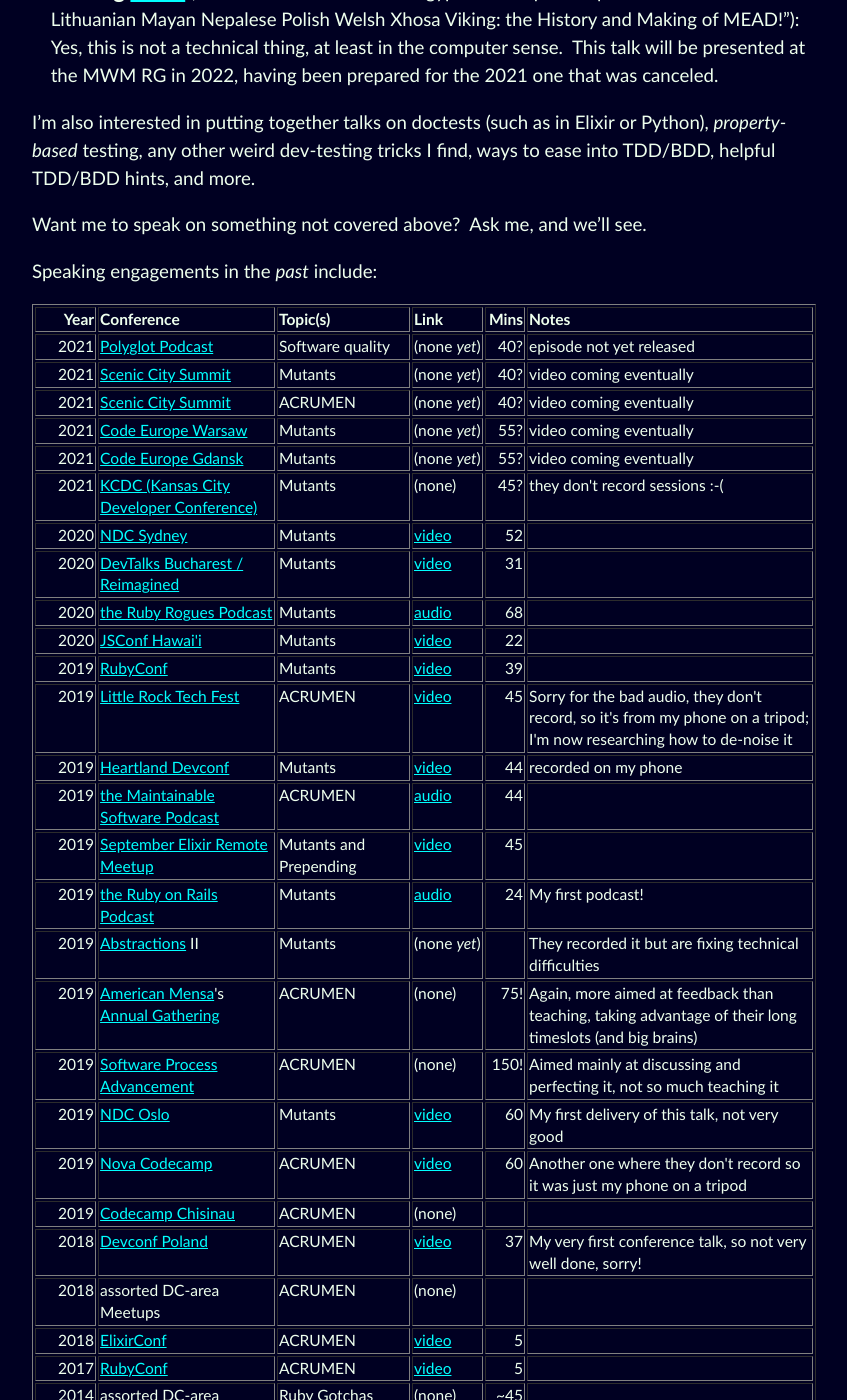
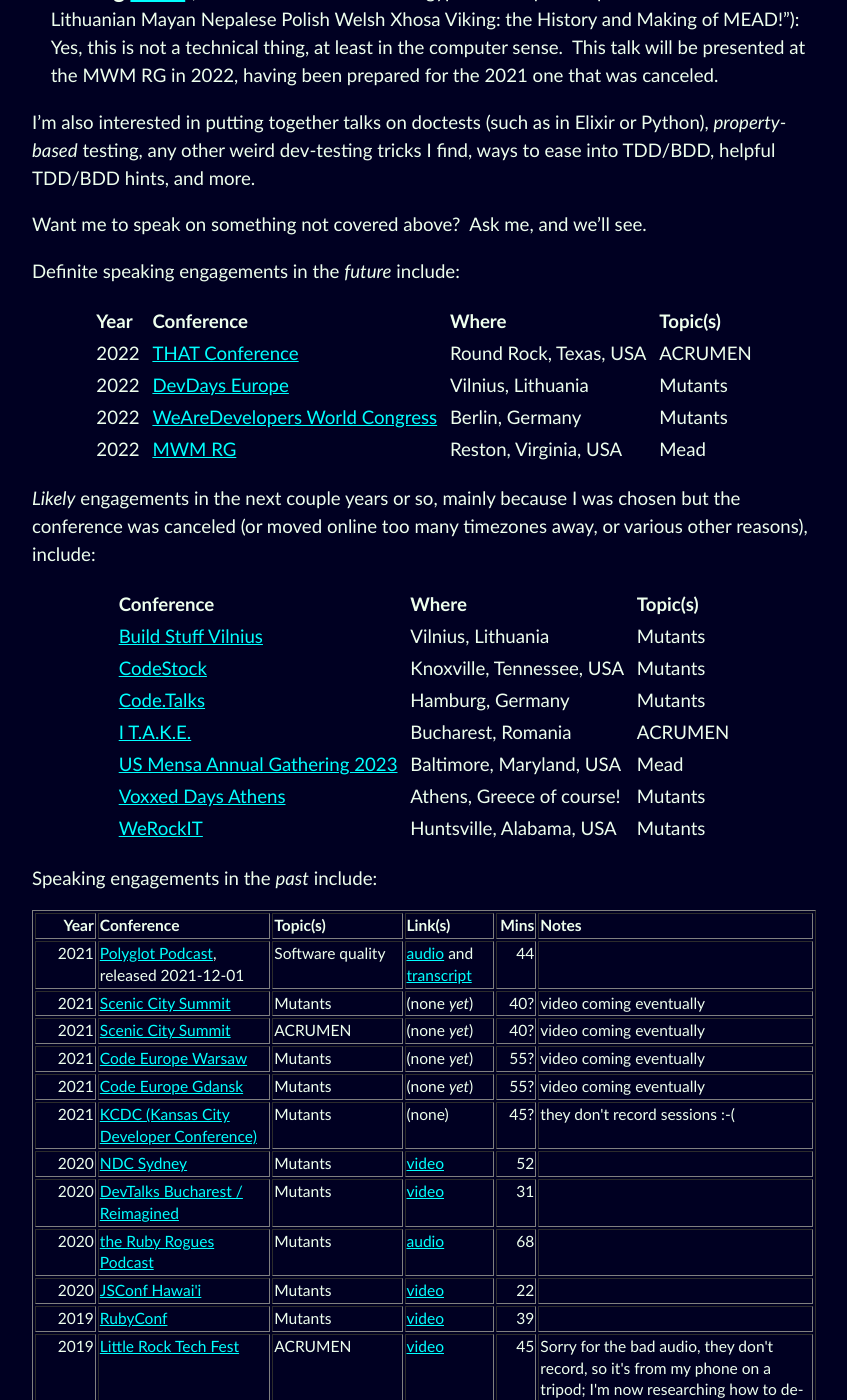
Before and after one commit to CodosaurusLLC/CodosaurusLLC.github.io, a Jekyll site: the page built from speaking.md, in a window 1280 px wide and 1400 px high, scrolled down 1170 px. Shown: the whole window, without its empty margins (216-1063 px from the left). Built offline with Jekyll 4.4.1, drawn with Linux system fonts in a browser that asks for light colours; some of the changed text lies outside the part shown.

Commit message:
Add Polyglot Podcast details, and future locations

```diff
--- a/speaking.md
+++ b/speaking.md
@@ -89,6 +89,33 @@
 Want me to speak on something not covered above?&nbsp;
 Ask me, and we'll see.
 
+Definite speaking engagements in the _future_ include:
+
+| Year || Conference || Where || Topic(s) |
+|-|
+|2022||[THAT Conference](https://that.us/events/tx/2022/){:rel="nofollow" target="_new"}||Round Rock, Texas, USA||ACRUMEN|
+|2022||[DevDays Europe](https://devdays.lt/){:rel="nofollow" target="_new"}||Vilnius, Lithuania||Mutants|
+|2022||[WeAreDevelopers World Congress](https://www.wearedevelopers.com/world-congress){:rel="nofollow" target="_new"}||Berlin, Germany||Mutants|
+|2022||[MWM RG](http://mwmrg.org/){:rel="nofollow" target="_new"}||Reston, Virginia, USA||Mead|
+
+
+_Likely_ engagements in the next couple years or so,
+mainly because I was chosen
+but the conference was canceled
+(or moved online too many timezones away,
+or various other reasons),
+include:
+
+| Conference || Where || Topic(s) |
+|-|
+|[Build Stuff Vilnius](https://www.buildstuff.events/){:rel="nofollow" target="_new"}||Vilnius, Lithuania||Mutants|
+|[CodeStock](http://codestock.org/){:rel="nofollow" target="_new"}||Knoxville, Tennessee, USA||Mutants|
+|[Code.Talks](https://www.codetalks.de/){:rel="nofollow" target="_new"}||Hamburg, Germany||Mutants|
+|[I T.A.K.E.](https://itakeunconf.com/){:rel="nofollow" target="_new"}||Bucharest, Romania||ACRUMEN|
+|[US Mensa Annual Gathering 2023](https://ag.us.mensa.org/){:rel="nofollow" target="_new"}||Baltimore, Maryland, USA||Mead|
+|[Voxxed Days Athens](https://voxxeddays.com/athens/){:rel="nofollow" target="_new"}||Athens, Greece of course!||Mutants|
+|[WeRockIT](https://www.werockitconf.com/){:rel="nofollow" target="_new"}||Huntsville, Alabama, USA||Mutants|
+
 Speaking engagements in the _past_ include:
 
 <table class="small" border="1" align="top" style="line-height: 1.4em">
@@ -97,7 +124,7 @@
       <th class="numeric">Year</th>
       <th>Conference</th>
       <th>Topic(s)</th>
-      <th>Link</th>
+      <th>Link(s)</th>
       <th class="numeric">Mins</th>
       <th>Notes</th>
     </tr>
@@ -105,11 +132,11 @@
   <tbody>
     <tr>
       <td class="numeric">2021</td>
-      <td><a href="https://www.therelicans.com/polyglot" rel="nofollow" target="_new">Polyglot Podcast</a></td>
+      <td><a href="https://www.therelicans.com/polyglot" rel="nofollow" target="_new">Polyglot Podcast</a>, released 2021-12-01</td>
       <td>Software quality</td>
-      <td>(none&nbsp;<i>yet</i>)</td>
-      <td class="numeric">40?</td>
-      <td>episode not yet released</td>
+      <td><a href="https://www.therelicans.com/polyglot/appropriate-correct-robust-usable-maintainable-and-efficient-acrumen-with-dave-aronson" rel="nofollow" target="_new">audio</a> and <a href="https://dev.to/newrelic/appropriate-correct-robust-usable-maintainable-and-efficient-acrumen-with-dave-aronson-4f71" rel="nofollow" target="_new">transcript</a></td>
+      <td class="numeric">44</td>
+      <td></td>
     </tr>
     <tr>
       <td class="numeric">2021</td>
```
Also changed, not shown: other parts of speaking.md (+0 -27 lines).
